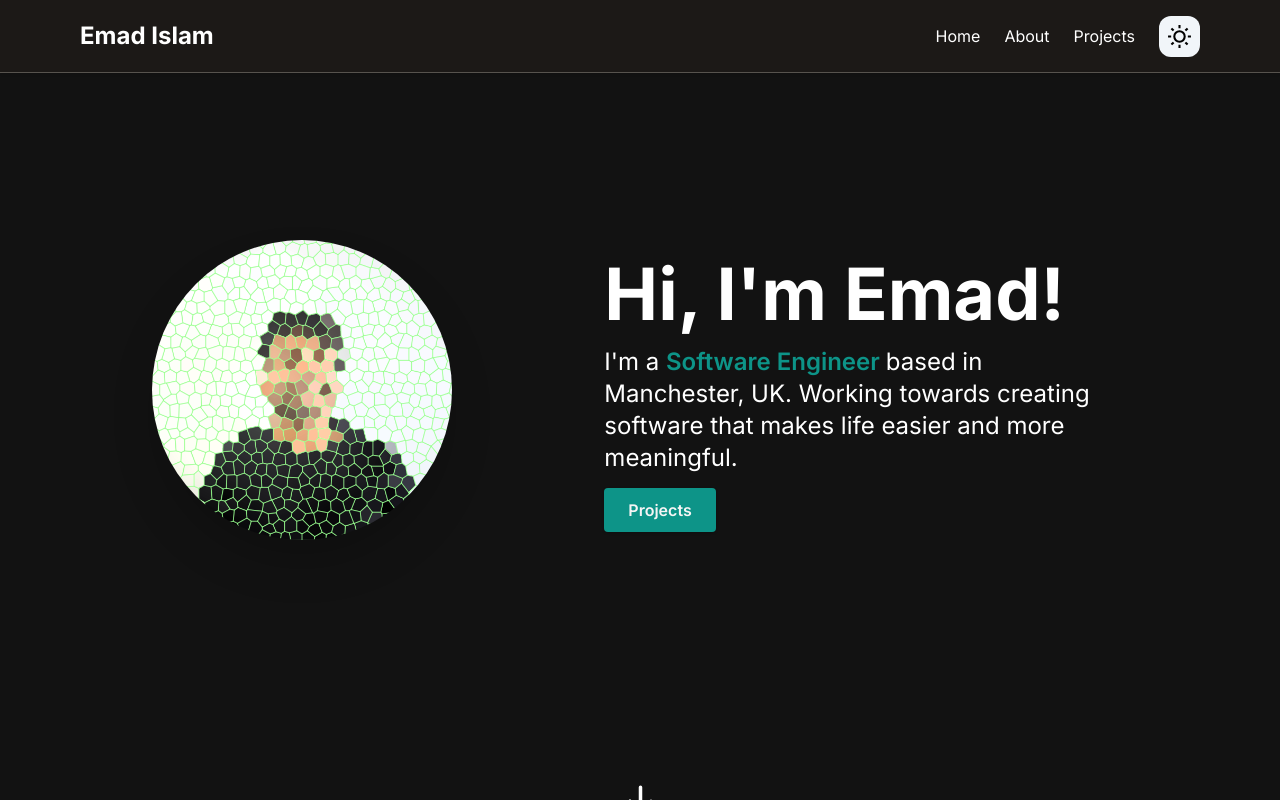
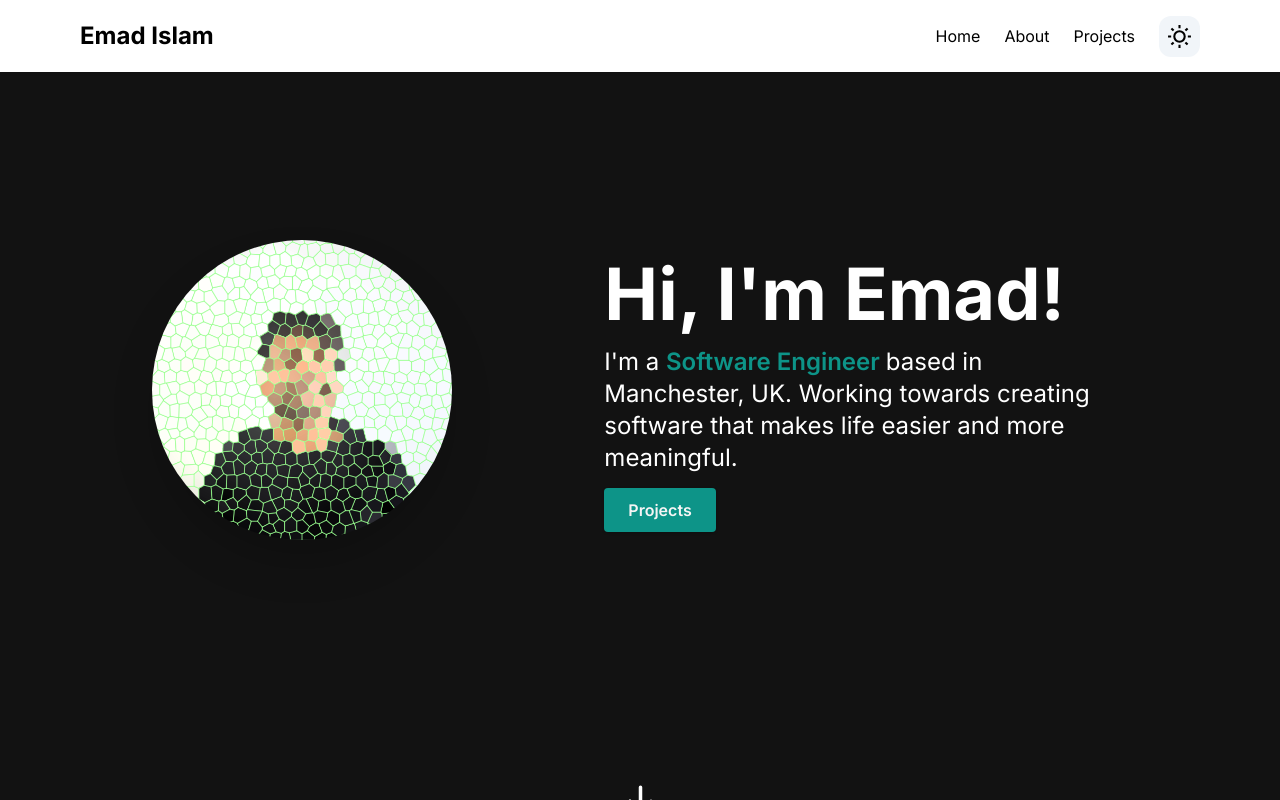
Before and after one commit to code-emad/porfolio-ver1, a Next.js app: page / in a window 1280 px wide. Both pictures are taken after a click on the button 1179 px from the left and 36 px from the top of the page. Shown: the top 800 px of the page. Built offline with nearby package versions, Linux system fonts and the light colour scheme.

Commit message:
forcing text in header to be black

```diff
--- a/src/app/Components/Navbar.tsx
+++ b/src/app/Components/Navbar.tsx
@@ -30,26 +30,26 @@ const NAV_ITEMS: Array<NavItem> = [
 const Navbar = () => {
   const { systemTheme, theme, setTheme } = useTheme();
   const currentTheme = theme === "system" ? systemTheme : theme;
-  const pathname = usePathname()
+
   const [navbar, setNavbar] = useState(false);
 
+  console.log(theme)
+
   return (
-        <header className={`w-full mx-auto px-4 sm:px-20 fixed top-0 z-50 shadow ${
-          currentTheme === "dark" ? "bg-stone-900 border-b border-stone-600" : "bg-white"
-        }`}>
+        <header className="w-full mx-auto  px-4 sm:px-20 fixed top-0 z-50 shadow bg-white dark:bg-stone-900 dark:border-b dark:border-stone-600">
       <div className="justify-between md:items-center md:flex">
         <div>
         <div className="flex items-center justify-between py-3 md:py-5 md:block">
           <Link to="home">
           <div className="container flex items-center space-x-2">
-              <h2 className="text-2xl font-bold">Emad Islam</h2>
+              <h2 className="text-2xl font-bold text-black bg-red">Emad Islam</h2>
             </div>
           </Link>
 
             <div className="md:hidden">
               <button
               className="p-2 text-gray-700 rounded-md outline-none focus:border-gray-400 focus:border"
-              onClick={()=>setNavbar(!navbar)}>
+              onClick={()=>{setNavbar(!navbar)}}>
                 {navbar ? <IoMdClose size={30}/> : <IoMdMenu size={30} />}</button>
             </div>
           </div>
@@ -58,7 +58,7 @@ const Navbar = () => {
         <div className={`flex-1 justify-self-center pb-3 mt-8 md:block md:pb-0 md:mt-0 ${
               navbar ? "block" : "hidden"
             }`}>
-        <div className="items-center justify-center space-y-8 md:flex md:space-x-6 md:space-y-0">
+        <div className="items-center justify-center space-y-8 md:flex md:space-x-6 md:space-y-0 text-black ">
           {NAV_ITEMS.map((item, idx) => {
             return (
               <Link
@@ -80,7 +80,8 @@ const Navbar = () => {
           })}
           {currentTheme === "dark" ? (
             <button
-              onClick={() => setTheme("light")}
+              onClick={() => {console.log(theme)
+                 setTheme("light")}}
               className="bg-slate-100 p-2 rounded-xl"
             >
               <RiSunLine size={25} color="black" />
--- a/src/app/Components/ProjectSection.tsx
+++ b/src/app/Components/ProjectSection.tsx
@@ -39,7 +39,7 @@ const ProjectSection = () => {
         <hr className="w-6 h-1 mx-auto my-4 bg-teal-500 border-0 rounded"></hr>
       </h1>
 
-      <div className="flex flex-col space-y-28">
+      <div className="flex flex-col space-y-28 ">
         {projects.map((project, inx) => {
           return (
             <div key={inx}>
```
